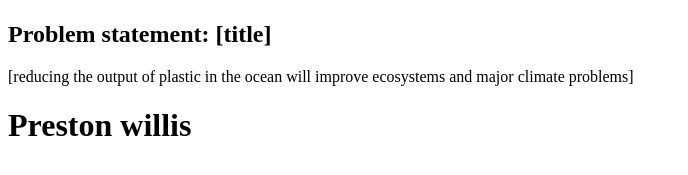
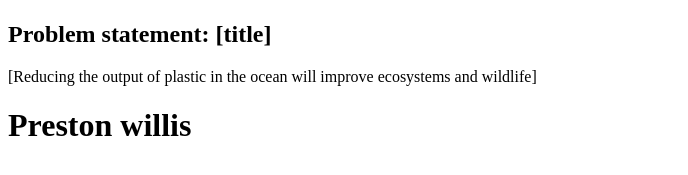
Before and after one commit to Coercion11/Coercion11, a plain HTML site: page index.html in a window 1280 px wide. Shown: the part 27-202 px from the top of the page, without its empty margins (0-688 px from the left). Drawn offline with Linux system fonts and the light colour scheme.

Commit message:
Update index.html

```diff
--- a/index.html
+++ b/index.html
@@ -7,7 +7,7 @@
 <section class="assign-det">
 <h2>Problem statement: [title]</h2>
 <p>
-[reducing the output of plastic in the ocean will improve ecosystems and major climate problems]
+[Reducing the output of plastic in the ocean will improve ecosystems and wildlife]
 </p>
 </section>
 </section>
```
